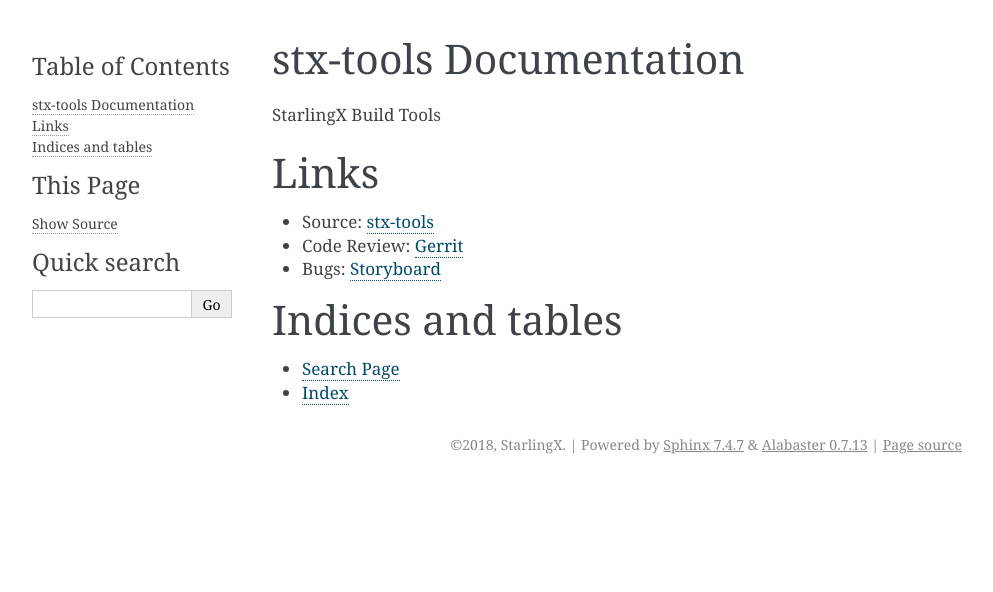
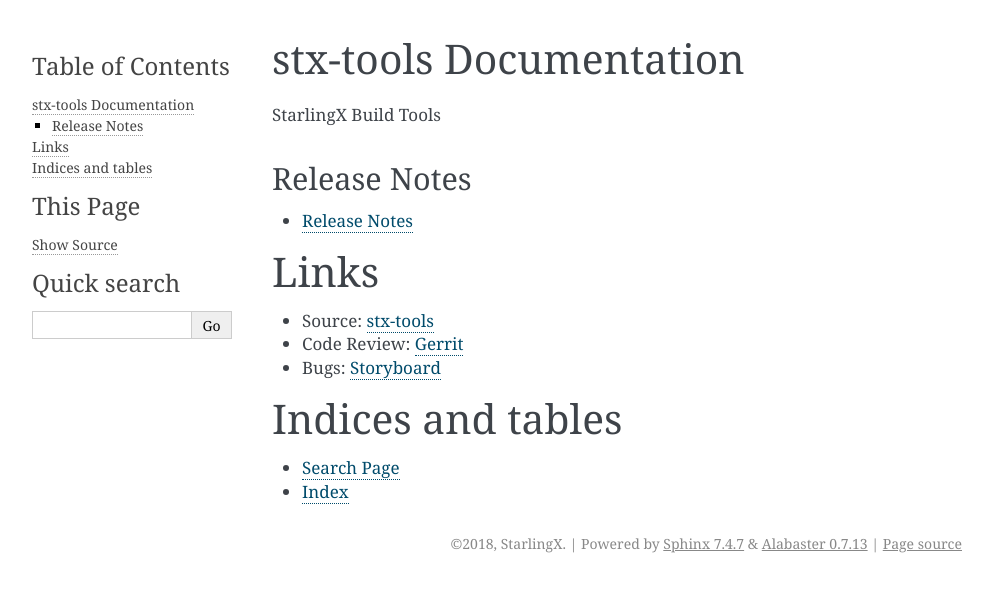
Before and after one commit to openstack-archive/stx-tools, a Sphinx documentation site: the page built from doc/source/index.rst, in a window 1280 px wide. Shown: the top 592 px of the page, without its empty margins (148-1141 px from the left). Built offline with Sphinx 7.4.7, drawn with Linux system fonts in a browser that asks for light colours.

Commit message:
Add relnotes publish job
* Add pointers in the main doc to releasenotes pages
* Add publish-stx-releasenotes job
* Add search at bottom of relnotes page to trigger the job

Change-Id: I2102776bf3ec4e7ef0603fe389bf97889be45632
Signed-off-by: Dean Troyer <dtroyer@gmail.com>

```diff
--- a/doc/source/index.rst
+++ b/doc/source/index.rst
@@ -6,6 +6,14 @@
 .. toctree::
    :maxdepth: 2
    :caption: Contents:
+
+Release Notes
+-------------
+
+.. toctree::
+   :maxdepth: 1
+
+   Release Notes <https://docs.starlingx.io/releasenotes/stx-tools>
 
 Links
 =====
--- a/releasenotes/source/index.rst
+++ b/releasenotes/source/index.rst
@@ -1,3 +1,4 @@
+=======================
 stx-tools Release Notes
 =======================
 
```
Also changed, not shown: other parts of releasenotes/source/index.rst (+5 -0 lines), .zuul.yaml.
